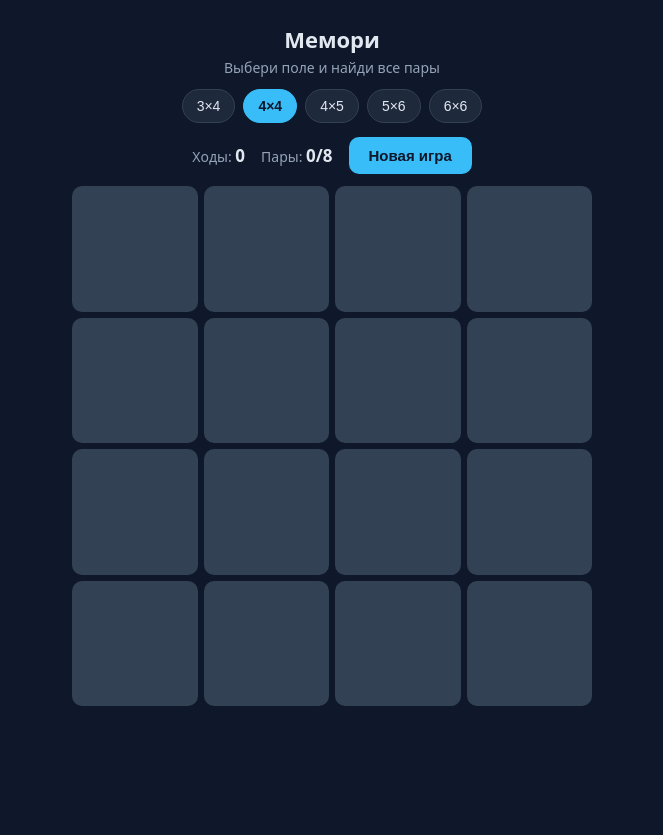
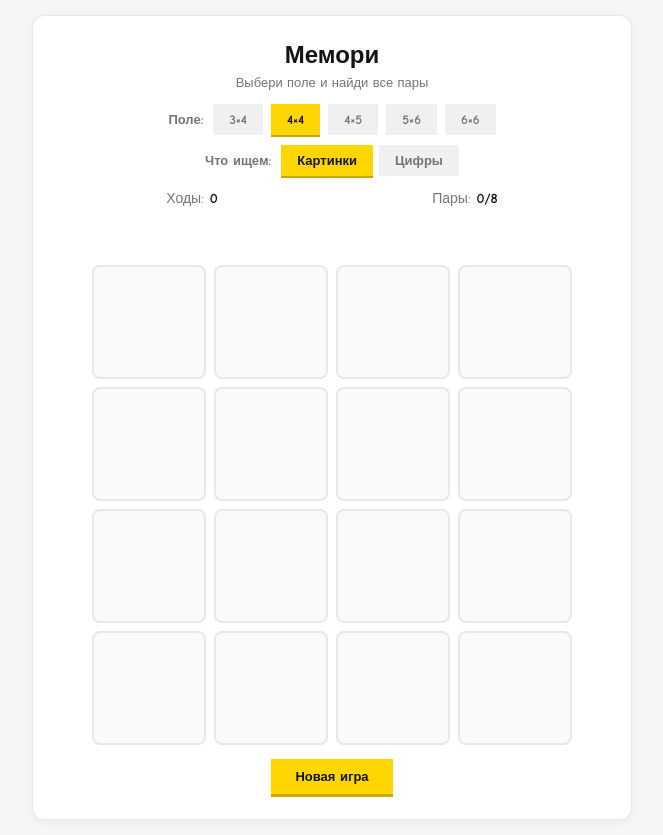
Before and after one commit to brainrot-exorcist/npc-school, a plain HTML site: page мемори.html in a window 1280 px wide. Shown: the whole page, without its empty margins (308-971 px from the left). Before the commit the page ends 800 px from the top, so only its background shows below. Drawn offline with Linux system fonts and the light colour scheme.

Commit message:
Add files via upload

```diff
--- a/мемори.html
+++ b/мемори.html
@@ -7,99 +7,233 @@
 <style>
   * { box-sizing: border-box; }
   body {
-    margin: 0; min-height: 100vh;
-    display: flex; flex-direction: column; align-items: center;
-    font-family: system-ui, -apple-system, "Segoe UI", Roboto, sans-serif;
-    background: #0f172a; color: #e2e8f0; padding: 16px;
+    font-family: 'Comic Sans MS', Arial, sans-serif;
+    background: #f6f6f6;
+    display: flex; justify-content: center; align-items: flex-start;
+    min-height: 100vh; margin: 0; padding: 15px; color: #141414;
   }
-  h1 { font-size: 22px; margin: 8px 0 4px; }
-  .sub { color: #94a3b8; font-size: 14px; margin-bottom: 12px; text-align: center; }
+  .card {
+    background: #fff; border-radius: 12px; padding: 25px 30px;
+    box-shadow: 0 2px 8px rgba(0,0,0,0.06);
+    border: 1px solid #e8e8e8; text-align: center;
+    max-width: 600px; width: 100%;
+  }
+  h1 { margin: 0 0 6px; font-size: 24px; font-weight: bold; }
+  .sub { color: #757575; font-size: 13px; margin-bottom: 14px; }
 
-  .sizes {
-    display: flex; gap: 8px; flex-wrap: wrap; justify-content: center;
-    margin-bottom: 14px;
+  /* ===== Переключатели (как .modes / .pickers) ===== */
+  .pickers { display: flex; flex-direction: column; gap: 10px; margin-bottom: 14px; }
+  .picker-row {
+    display: flex; gap: 8px; justify-content: center;
+    flex-wrap: wrap; align-items: center;
   }
-  .size-btn {
-    padding: 8px 14px; border: 1px solid #334155; border-radius: 999px;
-    background: #1e293b; color: #e2e8f0; font-size: 14px; cursor: pointer;
+  .picker-group {
+    display: flex; gap: 6px; align-items: center;
+    flex-wrap: wrap; justify-content: center;
   }
-  .size-btn.active {
-    background: #38bdf8; color: #0f172a; border-color: #38bdf8; font-weight: 700;
+  .picker-label {
+    font-size: 13px; color: #757575; font-weight: bold;
+    margin-right: 2px;
+  }
+  .size-btn, .kind-btn {
+    font-family: inherit; font-size: 13px; font-weight: bold;
+    padding: 8px 16px; border: none; border-radius: 0;
+    background: #f0f0f0; color: #757575; cursor: pointer;
+    transition: all 0.15s;
+  }
+  .size-btn:hover, .kind-btn:hover { background: #e6e6e6; }
+  .size-btn.active, .kind-btn.active {
+    background: #FFD502; color: #141414;
+    box-shadow: 0 2px 0 #c9a800;
   }
 
-  .bar {
-    display: flex; gap: 16px; align-items: center;
-    margin-bottom: 12px; flex-wrap: wrap; justify-content: center;
+  /* ===== Статистика ===== */
+  .stats {
+    font-size: 14px; color: #757575;
+    display: flex; justify-content: space-around; align-items: center;
+    margin: 4px 0 10px; gap: 8px; flex-wrap: wrap;
   }
-  .stat { font-size: 14px; color: #94a3b8; }
-  .stat b { color: #e2e8f0; font-size: 17px; }
+  .stats .stat { display: inline-flex; align-items: center; gap: 6px; }
+  .stats b { color: #141414; }
 
-  button.restart {
-    padding: 10px 20px; border: none; border-radius: 10px;
-    background: #38bdf8; color: #0f172a; font-weight: 700;
-    font-size: 15px; cursor: pointer;
+  /* ===== Сообщение ===== */
+  .msg-wrap {
+    min-height: 48px; display: flex; justify-content: center;
+    align-items: center; margin-top: 6px;
   }
-  button.restart:active { transform: scale(0.97); }
+  .msg-note {
+    display: flex; align-items: center; gap: 8px;
+    font-size: 15px; font-weight: bold;
+    padding: 8px 14px;
+    border-radius: 4px;
+    background: #f0f7ec;
+    border-left: 4px solid #4caf50;
+    color: #2e5a2e;
+    width: 100%;
+    max-width: 320px;
+    opacity: 0;
+    transform: translateY(3px);
+    transition: opacity 0.2s, transform 0.2s;
+  }
+  .msg-note.show { opacity: 1; transform: translateY(0); }
+  .msg-note.error {
+    background: #fbf0f0;
+    border-left-color: #e07a7a;
+    color: #8a2b2b;
+  }
+  .ico {
+    flex: 0 0 auto;
+    width: 20px; height: 20px; border-radius: 50%;
+    display: inline-flex; align-items: center; justify-content: center;
+    font-size: 13px; font-weight: bold; line-height: 1;
+    background: #4caf50; color: #fff;
+  }
+  .ico.error { background: #e07a7a; }
 
+  /* ===== Игровое поле ===== */
   .grid {
-    display: grid; gap: 6px;
-    width: 100%; max-width: 520px;
+    display: grid; gap: 8px;
+    width: 100%; max-width: 480px;
+    margin: 0 auto;
   }
-  .card {
+  .cell {
     aspect-ratio: 1 / 1;
     display: flex; align-items: center; justify-content: center;
-    background: #334155; border-radius: 10px;
-    font-size: clamp(18px, 5vw, 32px); cursor: pointer; user-select: none;
-    transition: background 0.15s;
+    background: #fafafa;
+    border: 2px solid #e8e8e8;
+    border-radius: 8px;
+    font-size: clamp(20px, 6vw, 32px);
+    font-weight: bold;
+    cursor: pointer; user-select: none;
+    -webkit-tap-highlight-color: transparent;
+    transition: background 0.15s, border-color 0.15s, transform 0.1s;
+    color: transparent;
   }
-  .card:hover { background: #475569; }
-  .card.open { background: #38bdf8; }
-  .card.done { background: #22c55e; cursor: default; }
-  .card.done:hover { background: #22c55e; }
+  .cell:hover { border-color: #FFD502; }
+  .cell:active { transform: translateY(1px); }
 
-  .msg {
-    margin-top: 14px; min-height: 24px; font-weight: 700;
-    text-align: center; font-size: 16px;
+  /* Открытая карточка */
+  .cell.open {
+    background: #fff;
+    border-color: #FFD502;
+    color: #141414;
+    box-shadow: 0 2px 0 #c9a800;
   }
-  .msg.ok { color: #22c55e; }
+
+  /* Найденная пара — LEGO-зелёная */
+  .cell.done {
+    background: linear-gradient(145deg, #5cb85c, #4B9F4A);
+    border-color: #2e6b2e;
+    color: #fff;
+    cursor: default;
+    box-shadow:
+      0 3px 0 #2e6b2e,
+      0 4px 6px rgba(46,107,46,0.25),
+      inset 0 2px 0 rgba(255,255,255,0.35);
+    text-shadow: 0 1px 0 rgba(0,0,0,0.25);
+  }
+  .cell.done:hover { border-color: #2e6b2e; }
+
+  /* Ошибка — LEGO-красная вспышка */
+  .cell.wrong {
+    background: linear-gradient(145deg, #e53935, #C4281C);
+    border-color: #8a1a12;
+    color: #fff;
+    box-shadow:
+      0 3px 0 #8a1a12,
+      0 0 0 3px rgba(196,40,28,0.25),
+      inset 0 2px 0 rgba(255,255,255,0.3);
+    text-shadow: 0 1px 0 rgba(0,0,0,0.25);
+  }
+
+  /* ===== Кнопка «Новая игра» ===== */
+  .buttons { display: flex; gap: 10px; justify-content: center; margin-top: 14px; flex-wrap: wrap; }
+  .reset {
+    font-family: inherit; font-size: 13px; font-weight: bold;
+    padding: 10px 24px; border: none; border-radius: 0;
+    cursor: pointer; transition: all 0.1s;
+    background: #FFD502; color: #141414; box-shadow: 0 3px 0 #c9a800;
+  }
+  .reset:hover { background: #ffe14d; }
+  .reset:active { transform: translateY(2px); box-shadow: 0 1px 0 #c9a800; }
+
+  @media (max-width: 420px) {
+    h1 { font-size: 20px; }
+    .card { padding: 20px 16px; }
+    .size-btn, .kind-btn { font-size: 12px; padding: 7px 12px; }
+    .grid { gap: 6px; }
+  }
 </style>
 </head>
 <body>
+<div class="card">
   <h1>Мемори</h1>
   <div class="sub">Выбери поле и найди все пары</div>
 
-  <div class="sizes" id="sizes"></div>
+  <div class="pickers">
+    <div class="picker-row" id="sizesRow">
+      <span class="picker-label">Поле:</span>
+      <!-- кнопки размеров вставит скрипт -->
+    </div>
+    <div class="picker-row" id="kindsRow">
+      <span class="picker-label">Что ищем:</span>
+      <div class="picker-group" id="kindsGroup">
+        <button class="kind-btn active" data-kind="animals">Картинки</button>
+        <button class="kind-btn" data-kind="numbers">Цифры</button>
+      </div>
+    </div>
+  </div>
 
-  <div class="bar">
-    <div class="stat">Ходы: <b id="moves">0</b></div>
-    <div class="stat">Пары: <b id="pairs">0</b></div>
-    <button class="restart" id="start">Новая игра</button>
+  <div class="stats">
+    <span class="stat">Ходы: <b id="moves">0</b></span>
+    <span class="stat">Пары: <b id="pairs">0/0</b></span>
+  </div>
+
+  <div class="msg-wrap">
+    <div class="msg-note" id="message">
+      <span class="ico" id="msgIco">✓</span>
+      <span id="msgText">Победа!</span>
+    </div>
   </div>
 
   <div class="grid" id="grid"></div>
-  <div class="msg" id="msg"></div>
+
+  <div class="buttons">
+    <button class="reset" id="start">Новая игра</button>
+  </div>
+</div>
 
 <script>
-  // все размеры: строки × столбцы. Всего карточек должно быть чётным.
+  /* ============================================================
+     РАЗМЕРЫ ПОЛЯ: rows × cols. Всего карточек чётное.
+     ============================================================ */
   const SIZES = [
-    { rows: 3, cols: 4 },  // 12 карточек → 6 пар
-    { rows: 4, cols: 4 },  // 16 → 8 пар
-    { rows: 4, cols: 5 },  // 20 → 10 пар
-    { rows: 5, cols: 6 },  // 30 → 15 пар
-    { rows: 6, cols: 6 },  // 36 → 18 пар
+    { rows: 3, cols: 4, label: '3×4' },
+    { rows: 4, cols: 4, label: '4×4' },
+    { rows: 4, cols: 5, label: '4×5' },
+    { rows: 5, cols: 6, label: '5×6' },
+    { rows: 6, cols: 6, label: '6×6' },
   ];
 
-  const POOL = ['🐶','🐱','🐭','🐹','🐰','🦊','🐻','🐼','🐨','🐯','🦁','🐮',
+  const ANIMALS = ['🐶','🐱','🐭','🐹','🐰','🦊','🐻','🐼','🐨','🐯','🦁','🐮',
                    '🐷','🐸','🐵','🐔','🦄','🐙','🦋','🐢','🐬','🦉'];
 
-  const sizesEl = document.getElementById('sizes');
-  const gridEl  = document.getElementById('grid');
+  const NUMBERS = ['1','2','3','4','5','6','7','8','9',
+                   '10','11','12','13','14','15','16','17','18',
+                   '19','20','21','22'];
+
+  const gridEl = document.getElementById('grid');
   const movesEl = document.getElementById('moves');
   const pairsEl = document.getElementById('pairs');
-  const msgEl   = document.getElementById('msg');
+  const msgEl = document.getElementById('message');
+  const msgIco = document.getElementById('msgIco');
+  const msgText = document.getElementById('msgText');
   const startBtn = document.getElementById('start');
+  const sizesRow = document.getElementById('sizesRow');
+  const kindsGroup = document.getElementById('kindsGroup');
 
-  let currentSize = SIZES[1]; // по умолчанию 4×4
+  let currentSize = SIZES[1];        // по умолчанию 4×4
+  let currentKind = 'animals';       // 'animals' | 'numbers'
   let firstCard = null;
   let lock = false;
   let moves = 0;
@@ -114,27 +248,58 @@
     return arr;
   }
 
-  // кнопки выбора размера
-  SIZES.forEach((s, i) => {
+  /* ===== Кнопки размеров ===== */
+  function setupSizeButtons() {
+    // очищаем всё, кроме подписи
+    const label = sizesRow.querySelector('.picker-label');
+    sizesRow.innerHTML = '';
+    if (label) sizesRow.appendChild(label);
+
+    SIZES.forEach((s) => {
       const btn = document.createElement('button');
       btn.className = 'size-btn' + (s === currentSize ? ' active' : '');
-    btn.textContent = s.rows + '×' + s.cols;
+      btn.textContent = s.label;
       btn.addEventListener('click', () => {
         currentSize = s;
-      document.querySelectorAll('.size-btn').forEach(b => b.classList.remove('active'));
-      btn.classList.add('active');
+        setupSizeButtons();
         newGame();
       });
-    sizesEl.appendChild(btn);
+      sizesRow.appendChild(btn);
     });
+  }
 
+  /* ===== Кнопки «Картинки / Цифры» ===== */
+  function setupKindButtons() {
+    const btns = kindsGroup.querySelectorAll('.kind-btn');
+    btns.forEach((b) => {
+      b.className = 'kind-btn' + (b.dataset.kind === currentKind ? ' active' : '');
+      b.onclick = () => {
+        currentKind = b.dataset.kind;
+        setupKindButtons();
+        newGame();
+      };
+    });
+  }
+
+  /* ===== Сообщение ===== */
+  function hideMessage() {
+    msgEl.classList.remove('show', 'error');
+  }
+  function showSuccess(text) {
+    msgEl.classList.remove('error');
+    msgIco.textContent = '✓';
+    msgIco.classList.remove('error');
+    msgText.textContent = text;
+    msgEl.classList.add('show');
+  }
+
+  /* ===== Новая игра ===== */
   function newGame() {
     firstCard = null;
     lock = false;
     moves = 0;
     pairsFound = 0;
-    msgEl.textContent = '';
-    msgEl.className = 'msg';
+    hideMessage();
 
     const totalCards = currentSize.rows * currentSize.cols;
     totalPairs = totalCards / 2;
@@ -142,71 +307,79 @@
     movesEl.textContent = '0';
     pairsEl.textContent = '0/' + totalPairs;
 
-    // берём нужное число разных эмодзи и дублируем
-    const chosen = shuffle([...POOL]).slice(0, totalPairs);
+    const pool = currentKind === 'numbers' ? NUMBERS : ANIMALS;
+    const chosen = shuffle([...pool]).slice(0, totalPairs);
     const deck = shuffle([...chosen, ...chosen]);
 
     gridEl.style.gridTemplateColumns = 'repeat(' + currentSize.cols + ', 1fr)';
     gridEl.innerHTML = '';
 
-    deck.forEach(emoji => {
-      const card = document.createElement('div');
-      card.className = 'card';
-      card.dataset.emoji = emoji;
-      card.dataset.open = '0';
-      card.addEventListener('click', () => onCardClick(card));
-      gridEl.appendChild(card);
+    deck.forEach((symbol) => {
+      const cell = document.createElement('div');
+      cell.className = 'cell';
+      cell.dataset.symbol = symbol;
+      cell.dataset.open = '0';
+      cell.addEventListener('click', () => onCellClick(cell));
+      gridEl.appendChild(cell);
     });
   }
 
-  function onCardClick(card) {
+  /* ===== Клик по карточке ===== */
+  function onCellClick(cell) {
     if (lock) return;
-    if (card.dataset.open === '1') return;
-    if (card.classList.contains('done')) return;
+    if (cell.dataset.open === '1') return;
+    if (cell.classList.contains('done')) return;
 
-    card.textContent = card.dataset.emoji;
-    card.classList.add('open');
-    card.dataset.open = '1';
+    cell.textContent = cell.dataset.symbol;
+    cell.classList.add('open');
+    cell.dataset.open = '1';
 
     if (!firstCard) {
-      firstCard = card;
+      firstCard = cell;
       return;
     }
 
     moves++;
     movesEl.textContent = moves;
 
-    if (firstCard.dataset.emoji === card.dataset.emoji) {
+    if (firstCard.dataset.symbol === cell.dataset.symbol) {
+      // пара найдена
       firstCard.classList.add('done');
-      card.classList.add('done');
+      cell.classList.add('done');
       firstCard.classList.remove('open');
-      card.classList.remove('open');
+      cell.classList.remove('open');
       firstCard = null;
       pairsFound++;
       pairsEl.textContent = pairsFound + '/' + totalPairs;
 
       if (pairsFound === totalPairs) {
-        msgEl.textContent = 'Победа за ' + moves + ' ходов! 🏆';
-        msgEl.className = 'msg ok';
+        showSuccess('Победа за ' + moves + ' ходов!');
       }
     } else {
+      // ошибка — обе карточки вспыхивают красным
       lock = true;
       const a = firstCard;
-      const b = card;
+      const b = cell;
+      a.classList.add('wrong');
+      b.classList.add('wrong');
       setTimeout(() => {
         a.textContent = '';
-        a.classList.remove('open');
+        a.classList.remove('open', 'wrong');
         a.dataset.open = '0';
         b.textContent = '';
-        b.classList.remove('open');
+        b.classList.remove('open', 'wrong');
         b.dataset.open = '0';
         firstCard = null;
         lock = false;
-      }, 700);
+      }, 750);
     }
   }
 
   startBtn.addEventListener('click', newGame);
+
+  // инициализация
+  setupSizeButtons();
+  setupKindButtons();
   newGame();
 </script>
 </body>
```
Lines whose indentation alone changed are shown as unchanged.
